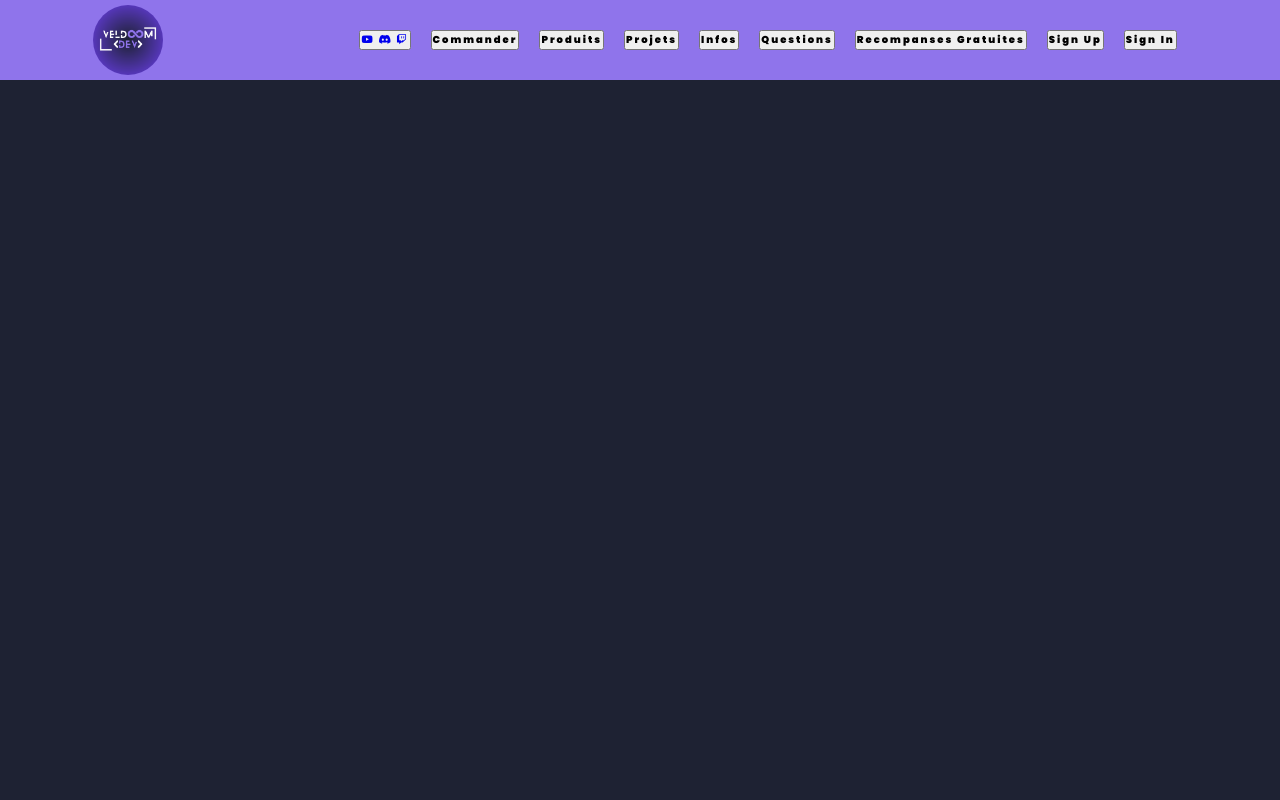
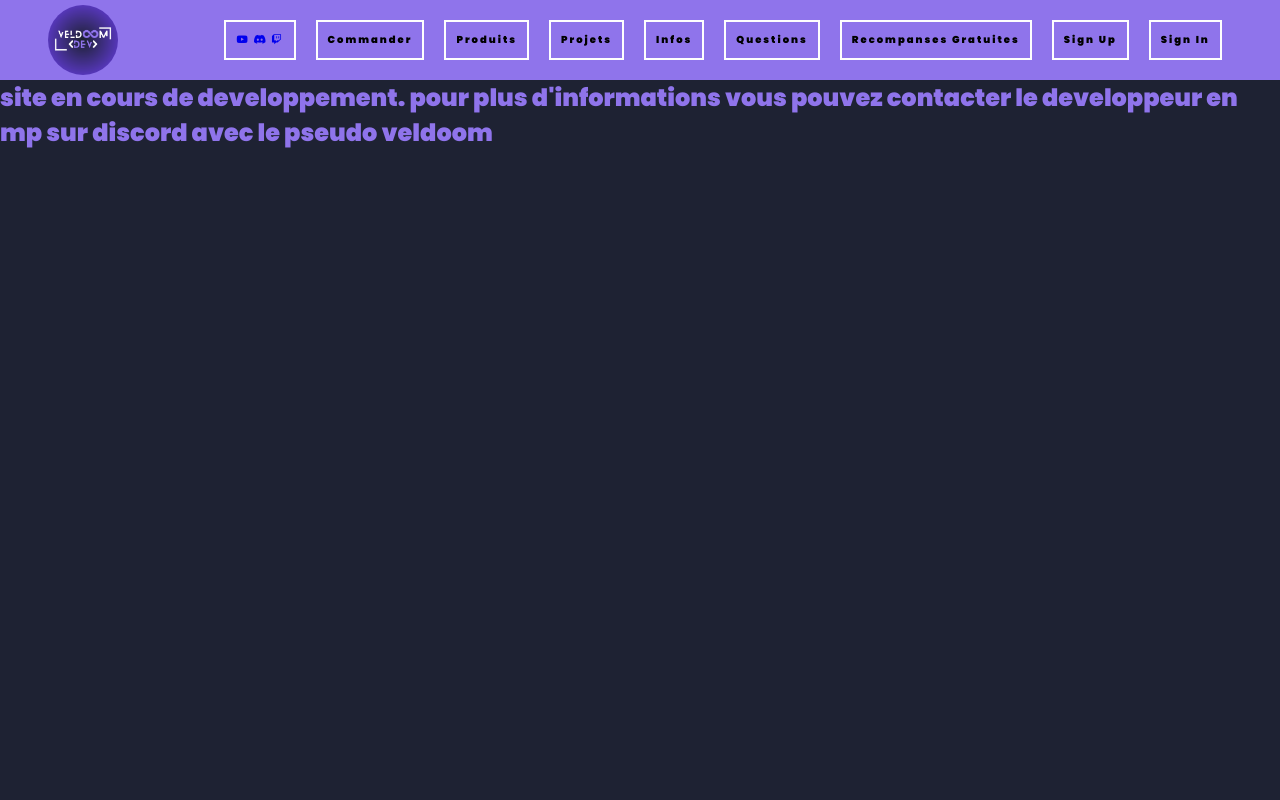
Before and after one commit to Veldoom/Veldoomshop.github.io, a PHP site: page / in a window 1280 px wide. Run offline with PHP 8.4, Linux system fonts and the light colour scheme.

Commit message:
Add files via upload

```diff
--- a/index.html
+++ b/index.html
@@ -29,6 +29,7 @@
                 <li><a href="coming-soon.html"><button>sign in</button></a></li>
             </ul>
         </nav>
+        <h2>site en cours de developpement. pour plus d'informations vous pouvez contacter le developpeur en mp sur discord avec le pseudo veldoom</h2>
     </div>
 </body>
 </html>
--- a/style.css
+++ b/style.css
@@ -43,5 +43,14 @@ nav{
     letter-spacing: 2px;
     text-decoration: none;
     text-transform: capitalize;
-    cursor: pointer;
+    background-color: #8F74EB;
+    border: 2px solid #FEFEFE;
+    padding: 10px;
 }
+.navitems li button:hover{
+    background-color: #BDAAFA;
+    cursor: pointer
+}
+h2{
+    color: #8F74EB;
+}
```
